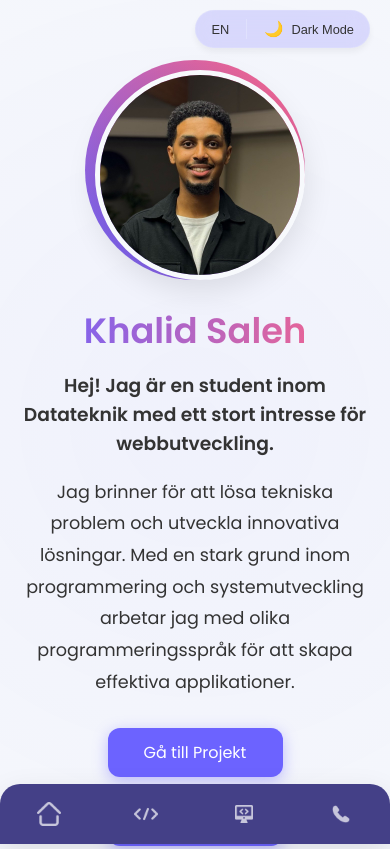
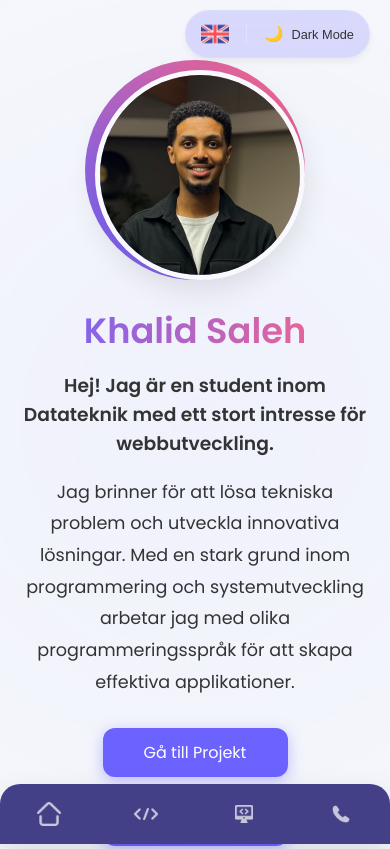
Before and after one commit to 01KhaliDo/readme, a plain HTML site: page index.html in a window 390 px wide. Shown: the top 849 px of the page. Drawn offline with Linux system fonts and the light colour scheme.

Commit message:
cv ändring och css

```diff
--- a/index.html
+++ b/index.html
@@ -62,7 +62,8 @@
                         <nav class="button-nav">
                             <a href="#projects" class="cta-button" data-i18n="hero_cta_projects">Gå till Projekt</a>
                             <a href="#contact" class="cta-button" data-i18n="hero_cta_contact">Gå till Kontakt</a>
-                            <a href="cv.pdf" target="_blank" class="cta-button" data-i18n="hero_cta_cv">CV</a>
+                            <a href="cv/cv-se.pdf" target="_blank" class="cta-button" id="cv-link"
+                                data-i18n="hero_cta_cv">CV</a>
                         </nav>
                     </div>
                 </div>
--- a/main.js
+++ b/main.js
@@ -72,12 +72,22 @@ document.addEventListener('DOMContentLoaded', () => {
         // Update UI Controls
         updateLanguageButtonText(lang);
         updateDarkModeButtonText();
+
+        // Update CV Link
+        const cvLink = document.getElementById('cv-link');
+        if (cvLink) {
+            cvLink.href = lang === 'en' ? 'cv/cv-en.pdf' : 'cv/cv-se.pdf';
+        }
     }
 
     function updateLanguageButtonText(lang) {
         const langToggle = document.getElementById(CONFIG.selectors.langToggle);
         if (langToggle) {
-            langToggle.textContent = lang === 'sv' ? 'EN' : 'SV';
+            const targetLang = lang === 'sv' ? 'en' : 'sv';
+            const iconPath = targetLang === 'en' ? 'icons/en.png' : 'icons/sv.png';
+            const altText = targetLang === 'en' ? 'Switch to English' : 'Byt till Svenska';
+
+            langToggle.innerHTML = `<img src="${iconPath}" alt="${altText}" class="lang-flag" />`;
         }
     }
 
--- a/styles.css
+++ b/styles.css
@@ -359,7 +359,6 @@ body.dark-mode .social-icon-hero {
     margin: 0 5px;
 }
 
-/* Toggle Icons */
 .next-button::before {
     content: '🌙';
     font-size: 1.2em;
@@ -372,6 +371,12 @@ body.dark-mode .next-button::before {
 .next-button:hover,
 .lang-button:hover {
     background: rgba(255, 255, 255, 0.2);
+}
+
+.lang-flag {
+    width: 28px;
+    height: 28px;
+    display: block;
 }
 
 /* --- Skills --- */
@@ -689,8 +694,12 @@ body.dark-mode .social-icon {
         justify-content: center;
     }
 
+    .contact-list li a {
+        font-size: 0.9rem;
+    }
+
     .cta-button {
-        width: 175px;
+        width: 185px;
         text-align: center;
         box-sizing: border-box;
     }
```
Also changed, not shown: icons/en.png (added), icons/sv.png (added), 3 other files.
